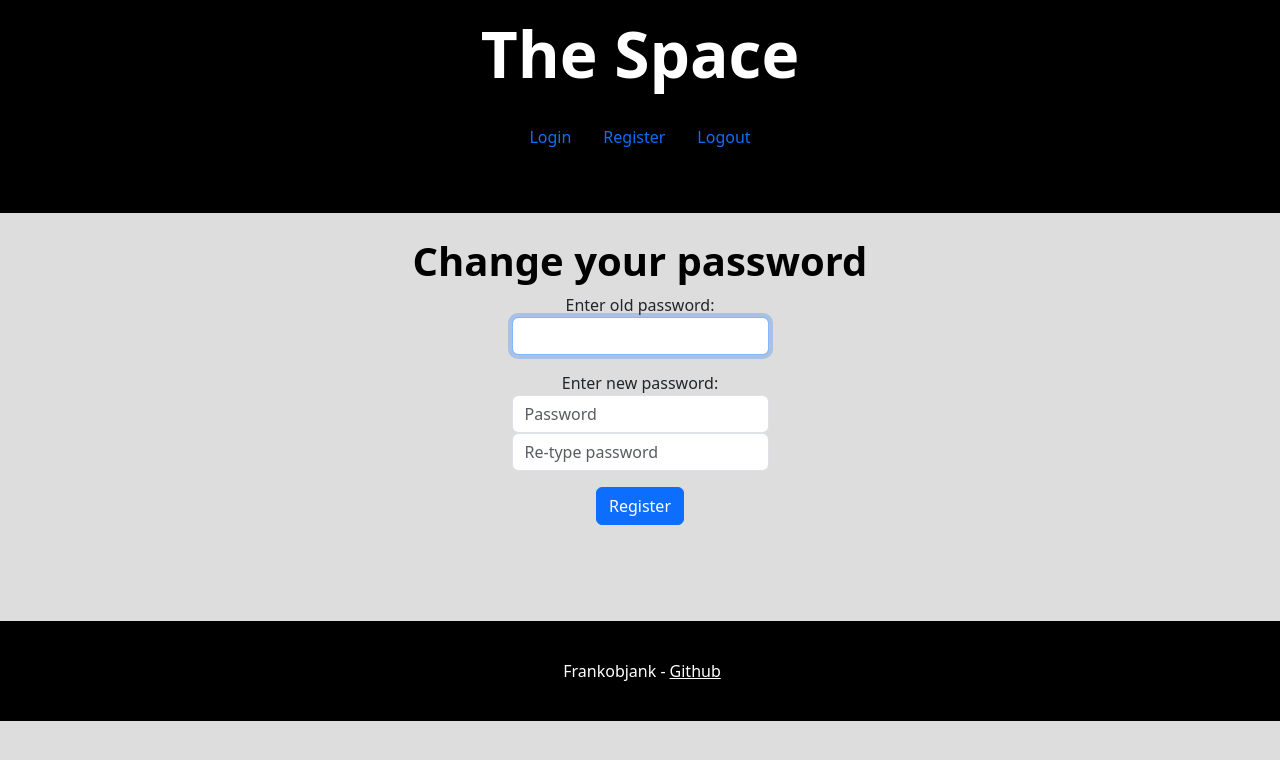
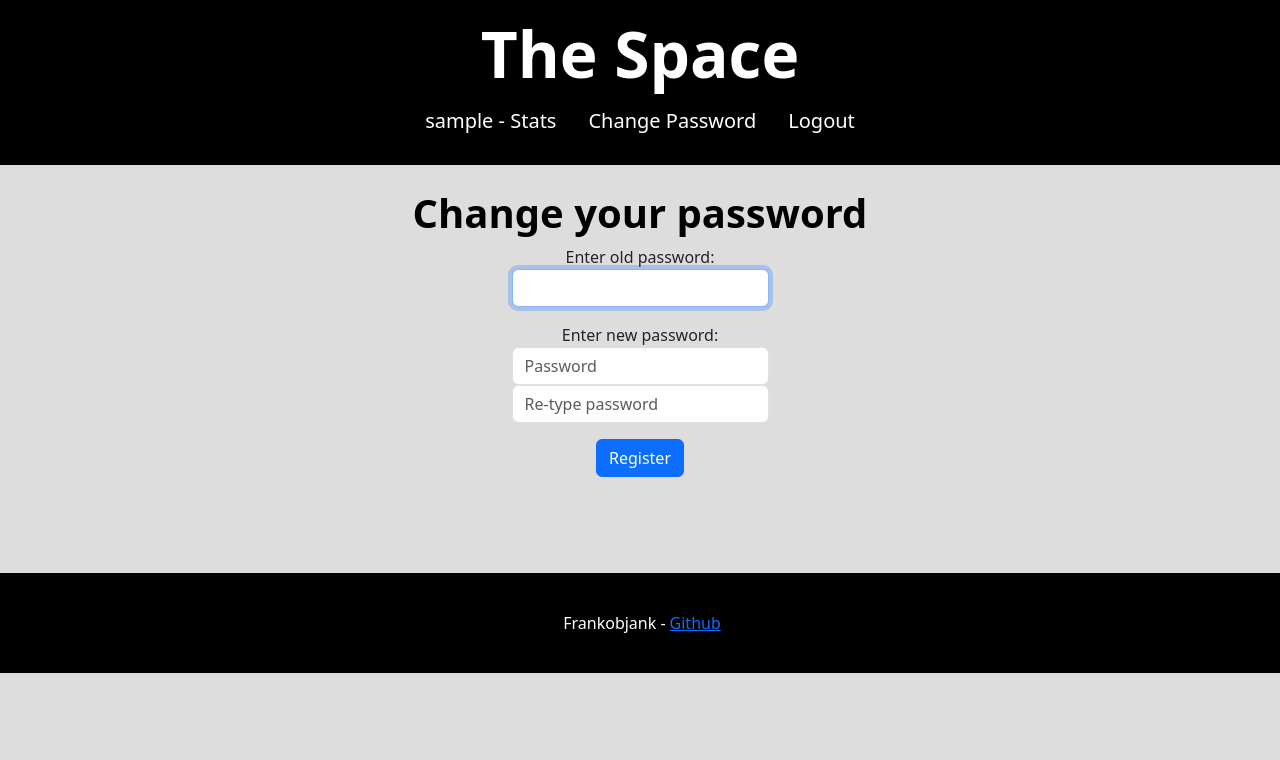
Before and after one commit to frankobjank/cs50_final_project, a Flask app: page /change_password in a window 1280 px wide. Shown: the top 760 px of the page. Run offline with Flask 3, Linux system fonts and the light colour scheme; the visitor is signed in with stand-in values (Sample User, id 1); parts of the project's set-up code (start-up, migrations or seed data) failed here and were passed over.

Commit message:
Added support for register, login, logout, change password. Next steps - update screenshot, right click suppress default

```diff
--- a/app.py
+++ b/app.py
@@ -31,9 +31,6 @@ def after_request(response):
 
 @app.route("/")
 def index():
-    # Set user_id to 1 for debug
-    fl.session["user_id"] = "1"
-
     return fl.render_template("index.html")
 
 
@@ -73,28 +70,25 @@ def minesweeper():
                 print(f"SERVER TIME {server_score}")
                 print(f"CLIENT TIME {client_score}")
 
-                # Update database
-                with sqlite3.connect("database.db") as conn:
-                    conn.execute(
-                        """
-                        INSERT INTO ms_stats (mode, score, win, date, user_id)
-                        VALUES (?, ?, ?, ?, ?)
-                        """, (
-                            ms.difficulty,         # mode
-                            client_score,          # score
-                            ms.win,                # win
-                            int(time()),           # date
-                            fl.session["user_id"]  # user_id
+                # Update database only if logged in
+                if fl.session.get("user_id"):
+                    with sqlite3.connect("database.db") as conn:
+                        conn.execute(
+                            """
+                            INSERT INTO ms_stats (mode, score, win, date, user_id)
+                            VALUES (?, ?, ?, ?, ?)
+                            """, (
+                                ms.difficulty,         # mode
+                                client_score,          # score
+                                ms.win,                # win
+                                int(time()),           # date
+                                fl.session["user_id"]  # user_id
+                            )
                         )
-                    )
 
             # Return mines, visible squares to client
             response = ms.update_packet()
             print(f"returning: {response}")
-
-            # Banner for win; might have to add to response somehow
-            # if ms.win:
-                # fl.flash("Congratulations! You win!")
 
             return response
 
@@ -104,8 +98,6 @@ def minesweeper():
 
     # GET - create board and send
     elif fl.request.method == "GET":
-        # Set user_id to 1 for debug
-        fl.session["user_id"] = "1"
 
         # Get difficulty from client; defaults to easy
         difficulty = fl.request.args.get("difficulty", "easy")
@@ -120,6 +112,11 @@ def minesweeper():
 
 @app.route("/minesweeper/stats")
 def minesweeper_stats():
+    # If not logged in
+    if fl.session.get("user_id") is None:
+        return fl.render_template("minesweeper_stats.html", data=None)
+
+    # Display stats if logged in
     db_responses = {}  # {"easy": [], "medium": [], "hard": []}
 
     # Query database and retrieve the stats
@@ -130,7 +127,7 @@ def minesweeper_stats():
         # To do in one transaction, could sort into mode as
         for mode in modes:
             db_responses[mode] = conn.execute(
-                "SELECT score, win, date FROM ms_stats WHERE user_id = ? AND mode = ? AND score != 0", ("1", mode)
+                "SELECT score, win, date FROM ms_stats WHERE user_id = ? AND mode = ? AND score != 0", (fl.session.get("user_id"), mode)
             )
 
     # Calculate win rate and average time for win, best time for all modes
@@ -184,24 +181,36 @@ def login():
     if fl.request.method == "POST":
         # Ensure username was submitted
         if not fl.request.form.get("username"):
-            return apology("must provide username", 403)
+            return apology("Must provide a username.", 403)
 
         # Ensure password was submitted
         elif not fl.request.form.get("password"):
-            return apology("must provide password", 403)
+            return apology("Must provide a password.", 403)
 
+        db_response = {}
         # Query database for username
-        rows = db.execute("SELECT * FROM users WHERE username = ?",
-                          fl.request.form.get("username"))
+        with sqlite3.connect("database.db") as conn:
+            conn.row_factory = dict_factory
+            # COLLATE NOCASE in table schema makes search case insensitive
+            db_response = conn.execute("SELECT * FROM users WHERE username = ?",
+                                       (fl.request.form.get("username"),))
+
+        username = ""
+        pwhash = ""
+        user_id = ""
+        for row in db_response:
+            username = row["username"]
+            pwhash = row["pwhash"]
+            user_id = row["id"]
 
         # Ensure username exists and password is correct
-        if len(rows) != 1 or not ws.check_password_hash(
-            rows[0]["hash"], fl.request.form.get("password")
-        ):
-            return apology("invalid username and/or password", 403)
+        if len(username) == 0 or not ws.check_password_hash(
+                                     pwhash, fl.request.form.get("password")):
+            return apology("Invalid username and/or password.", 403)
 
         # Remember which user has logged in
-        fl.session["user_id"] = rows[0]["id"]
+        fl.session["user_id"] = user_id
+        fl.session["username"] = username
 
         # Redirect user to home page
         return fl.redirect("/")
@@ -229,28 +238,34 @@ def register():
     if fl.request.method == "POST":
         # Ensure username was submitted
         if not fl.request.form.get("username"):
-            return apology("must provide username", 400)
+            return apology("Must provide a username.", 400)
 
         # Ensure password was submitted
         elif not fl.request.form.get("password"):
-            return apology("must provide password", 400)
+            return apology("Must provide a password.", 400)
 
         # Ensure password matches confirmation
         elif fl.request.form.get("password") != fl.request.form.get("confirmation"):
-            return apology("passwords must match", 400)
+            return apology("The two passwords must match.", 400)
 
+        db_response = {}
         # Attempt to register account, check for dupe username
         try:
             # If not dupe, add row to table
-            db.execute(
-                "INSERT INTO users (username, hash) VALUES (?, ?)",
-                fl.request.form.get("username"),
-                ws.generate_password_hash(fl.request.form.get("password"))
-            )
+            with sqlite3.connect("database.db") as conn:
+                conn.row_factory = dict_factory
+                db_response = conn.execute("""
+                                           INSERT INTO users (username, pwhash, date)
+                                           VALUES (?, ?, ?)
+                                           """,
+                                           (fl.request.form.get("username"),
+                                            ws.generate_password_hash(
+                                            fl.request.form.get("password")),
+                                            time()))
 
         # Dupe username
-        except ValueError:
-            return apology("username taken")
+        except sqlite3.IntegrityError:
+            return apology("This username is taken.")
 
         # Redirect user to login
         return fl.redirect("/login")
@@ -278,27 +293,35 @@ def change_password():
         elif fl.request.form.get("new_password") != fl.request.form.get("confirmation"):
             return apology("new password and confirmation must match", 400)
 
+        db_response = {}
         # Query database for password hash
-        db_hash = db.execute("SELECT hash FROM users WHERE id = ?",
-                             fl.session.get("user_id"))
+        with sqlite3.connect("database.db") as conn:
+            conn.row_factory = dict_factory
+            db_response = conn.execute("SELECT pwhash FROM users WHERE id = ?",
+                                       (fl.session.get("user_id"),))
 
-        if len(db_hash) == 0:
-            return apology("error connecting to database", 500)
+        pwhash_from_server = ""
+
+        for row in db_response:
+            pwhash_from_server = row["pwhash"]
+
+        if len(pwhash_from_server) == 0:
+            return apology("Error connecting to database.", 500)
 
         # Ensure old password is correct
-        if not ws.check_password_hash(
-            db_hash[0]["hash"], fl.request.form.get("old_password")
-        ):
-            return apology("invalid password", 403)
+        if not ws.check_password_hash(pwhash_from_server, fl.request.form.get("old_password")):
+            return apology("Invalid password.", 403)
 
         # Check for dupe password
-        if ws.check_password_hash(db_hash[0]["hash"], fl.request.form.get("new_password")):
-            return apology("new password cannot match old password", 400)
+        if ws.check_password_hash(pwhash_from_server, fl.request.form.get("new_password")):
+            return apology("New password must be different from the old password.", 400)
 
         # If not dupe, update password hash in table
-        db.execute("UPDATE users SET hash = ? WHERE id = ?",
-                   ws.generate_password_hash(fl.request.form.get("new_password")),
-                   fl.session.get("user_id"))
+        with sqlite3.connect("database.db") as conn:
+            conn.row_factory = dict_factory
+            conn.execute("UPDATE users SET pwhash = ? WHERE id = ?",
+                   (ws.generate_password_hash(fl.request.form.get("new_password")),
+                   fl.session.get("user_id")))
 
         fl.flash("Your password has been changed!")
 
@@ -313,12 +336,3 @@ def change_password():
 def apology(message, code=400):
     """Render message as an apology to user."""
     return fl.render_template("apology.html", top=code, bottom=message), code
-
-
-# Add user manually; not live on site yet; no password
-def register(pw):
-    with sqlite3.connect("database.db") as conn:
-        h = ws.generate_password_hash(pw)
-        conn.execute(f"UPDATE users SET pwhash = {h} WHERE id = 1")
-
-register("deventerthedragon")
--- a/static/styles.css
+++ b/static/styles.css
@@ -10,8 +10,6 @@
 .nav {
     background-color: #000000;
     color: #ffffff;
-    margin-bottom: 1.5rem;
-    padding: 1rem 1rem;
     justify-content: center;
 }
 
@@ -45,7 +43,7 @@ body {
     background-color: #dddddd;
 }
 
-a {
+.nav-link {
     color: #ffffff
 }
 
--- a/templates/layout.html
+++ b/templates/layout.html
@@ -25,9 +25,15 @@
         <header class="text-center">
             <a class="nav-link" href="/" btn><h1>The Space</h1></a>
             <div class="nav">
-                <a class="nav-link" href="/login">Login</a>
-                <a class="nav-link" href="/register">Register</a>
-                <a class="nav-link" href="/logout">Logout</a>
+                {% if session["user_id"] %}
+                    <a class="nav-link" href="/minesweeper/stats"><h5>{{ session["username"] }} - Stats</h5></a>
+                    <a class="nav-link" href="/change_password"><h5>Change Password</h5></a>
+                    <a class="nav-link" href="/logout"><h5>Logout</h5></a>
+                {% else %}
+                    <a class="nav-link" href="/minesweeper"><h5>Game</h5></a>
+                    <a class="nav-link" href="/login"><h5>Login</h5></a>
+                    <a class="nav-link" href="/register"><h5>Register</h5></a>
+                {% endif %}
             </div>
 
             {% if get_flashed_messages() %}
```
Also changed, not shown: templates/apology.html (added, +10 -0 lines), templates/minesweeper_stats.html (+7 -1 lines), database.db.
